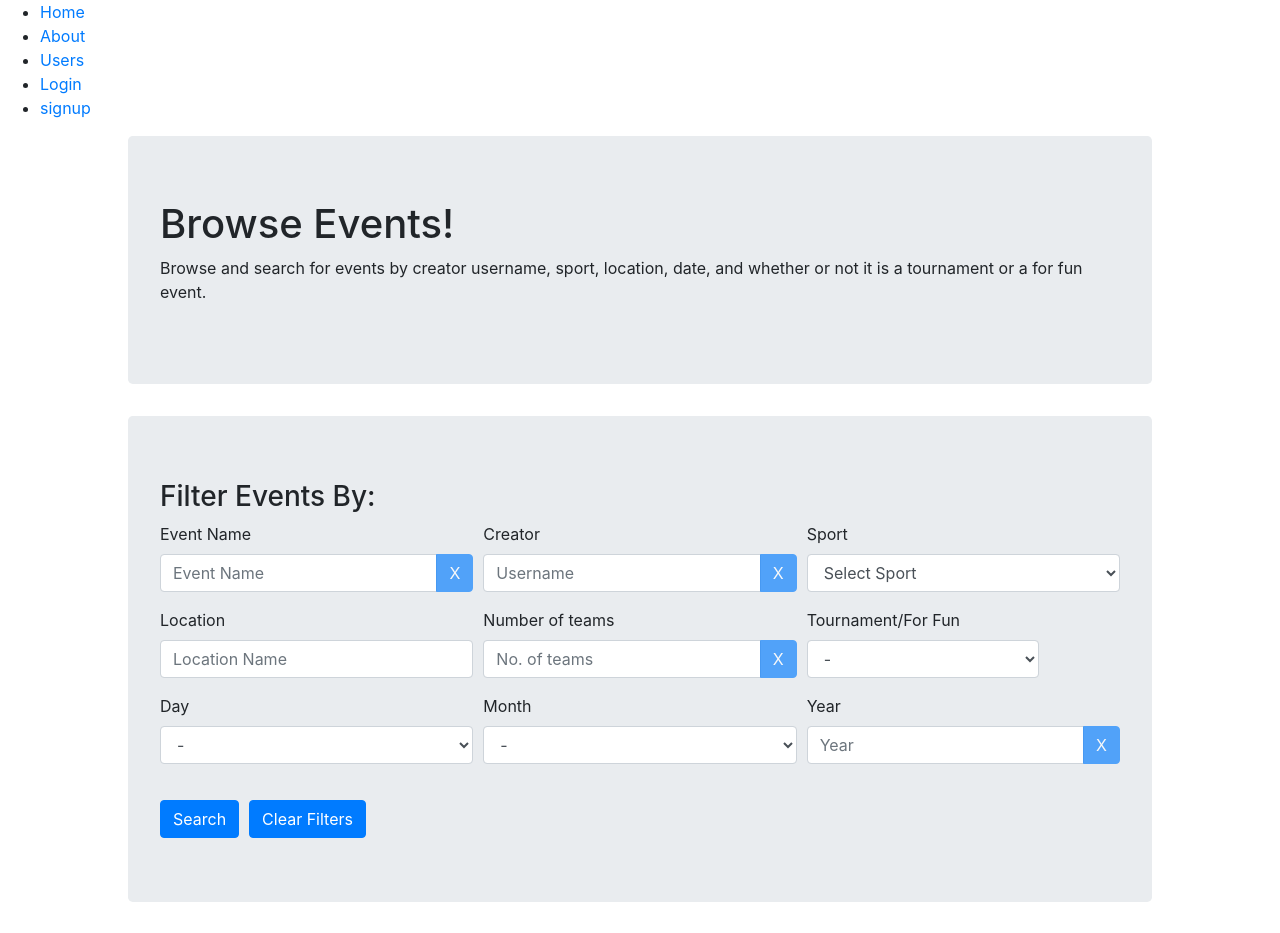
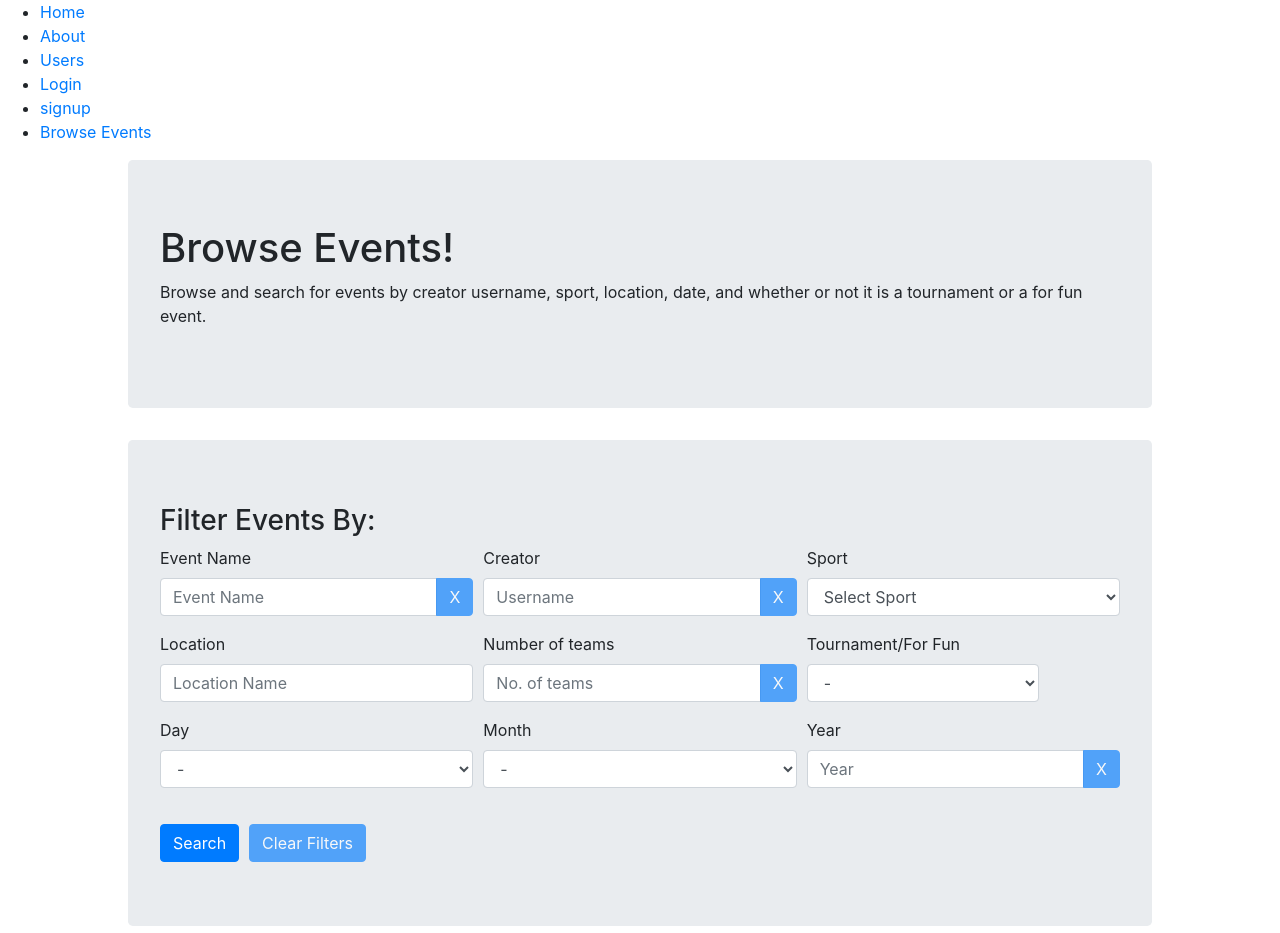
Before and after one commit to Gordon-Yeh/GameTrack, a React (Create React App) app in the folder app/: page /browseEvents in a window 1280 px wide. Shown: the top 933 px of the page. Built offline with nearby package versions, Linux system fonts and the light colour scheme.

Commit message:
Add link to browse events in router

```diff
--- a/app/src/AppRouter.js
+++ b/app/src/AppRouter.js
@@ -37,6 +37,9 @@ function AppRouter() {
             <li>
               <Link to="/signup/">signup</Link>
             </li>
+            <li>
+              <Link to="/browseEvents/">Browse Events</Link>
+            </li>
           </ul>
         </nav>
 
--- a/app/src/BrowseEventsPage.jsx
+++ b/app/src/BrowseEventsPage.jsx
@@ -197,7 +197,7 @@ class BrowseEventsPage extends React.Component {
                     </Form.Row>
                     {this.getDateSelector()}
                     <Button type="submit" className="twoButtons">Search</Button>
-                    <Button type="reset" className="twoButtons">Clear Filters</Button>
+                    <Button type="reset" className="twoButtons" disabled>Clear Filters</Button>
                 </Form>
             </Jumbotron>);
 
```
